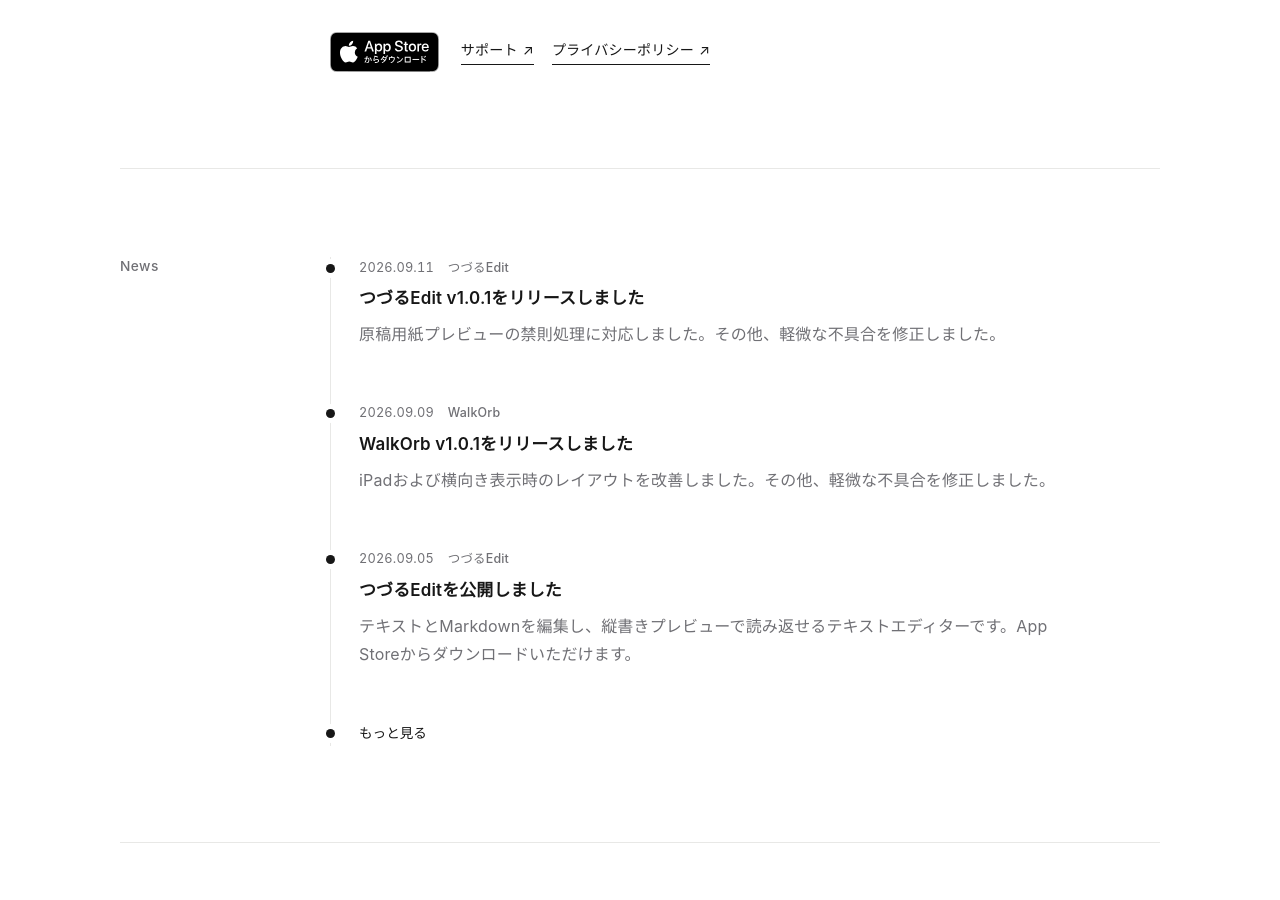
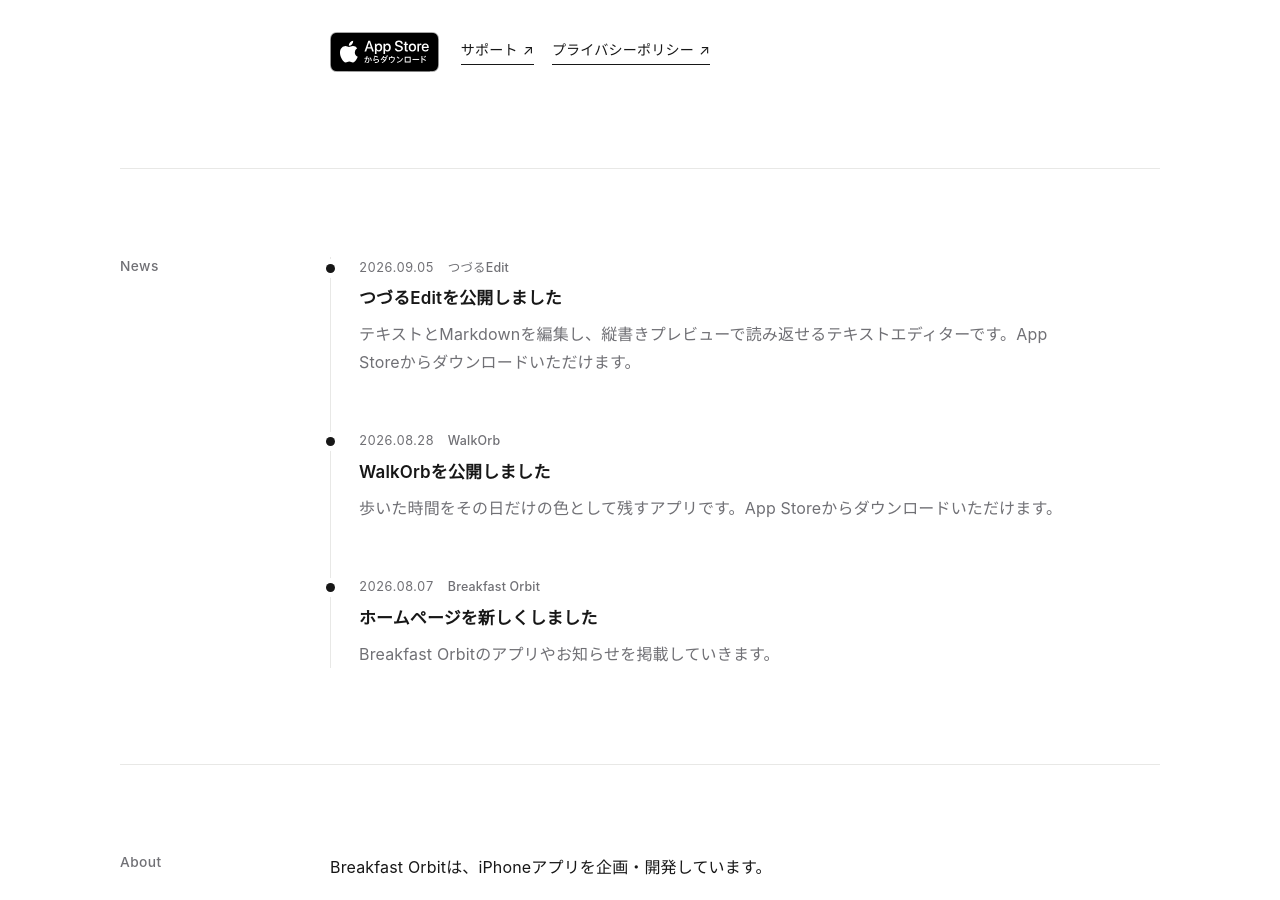
Before and after one commit to breakfast-orbit/breakfast-orbit.github.io, a Jekyll site: the page built from index.html, in a window 1280 px wide and 900 px high, scrolled down 1255 px. Built offline with Jekyll 4.4.1, drawn with Linux system fonts in a browser that asks for light colours; some web fonts are replaced.

Commit message:
軽微な更新のニュース掲載を取りやめ

```diff
--- a/_data/news/en.json
+++ b/_data/news/en.json
@@ -1,16 +1,4 @@
 [
-  {
-    "date": "2026-09-11",
-    "app": "TsuzuruEdit",
-    "title": "TsuzuruEdit 1.0.1 is now available",
-    "body": "We added support for Japanese line-breaking rules in manuscript paper preview and fixed a few minor bugs."
-  },
-  {
-    "date": "2026-09-09",
-    "app": "WalkOrb",
-    "title": "WalkOrb 1.0.1 is now available",
-    "body": "We improved the layout on iPad and in landscape orientation, and fixed a few minor bugs."
-  },
   {
     "date": "2026-09-05",
     "app": "TsuzuruEdit",
--- a/_data/news/ja.json
+++ b/_data/news/ja.json
@@ -1,16 +1,4 @@
 [
-  {
-    "date": "2026-09-11",
-    "app": "つづるEdit",
-    "title": "つづるEdit v1.0.1をリリースしました",
-    "body": "原稿用紙プレビューの禁則処理に対応しました。その他、軽微な不具合を修正しました。"
-  },
-  {
-    "date": "2026-09-09",
-    "app": "WalkOrb",
-    "title": "WalkOrb v1.0.1をリリースしました",
-    "body": "iPadおよび横向き表示時のレイアウトを改善しました。その他、軽微な不具合を修正しました。"
-  },
   {
     "date": "2026-09-05",
     "app": "つづるEdit",
```
